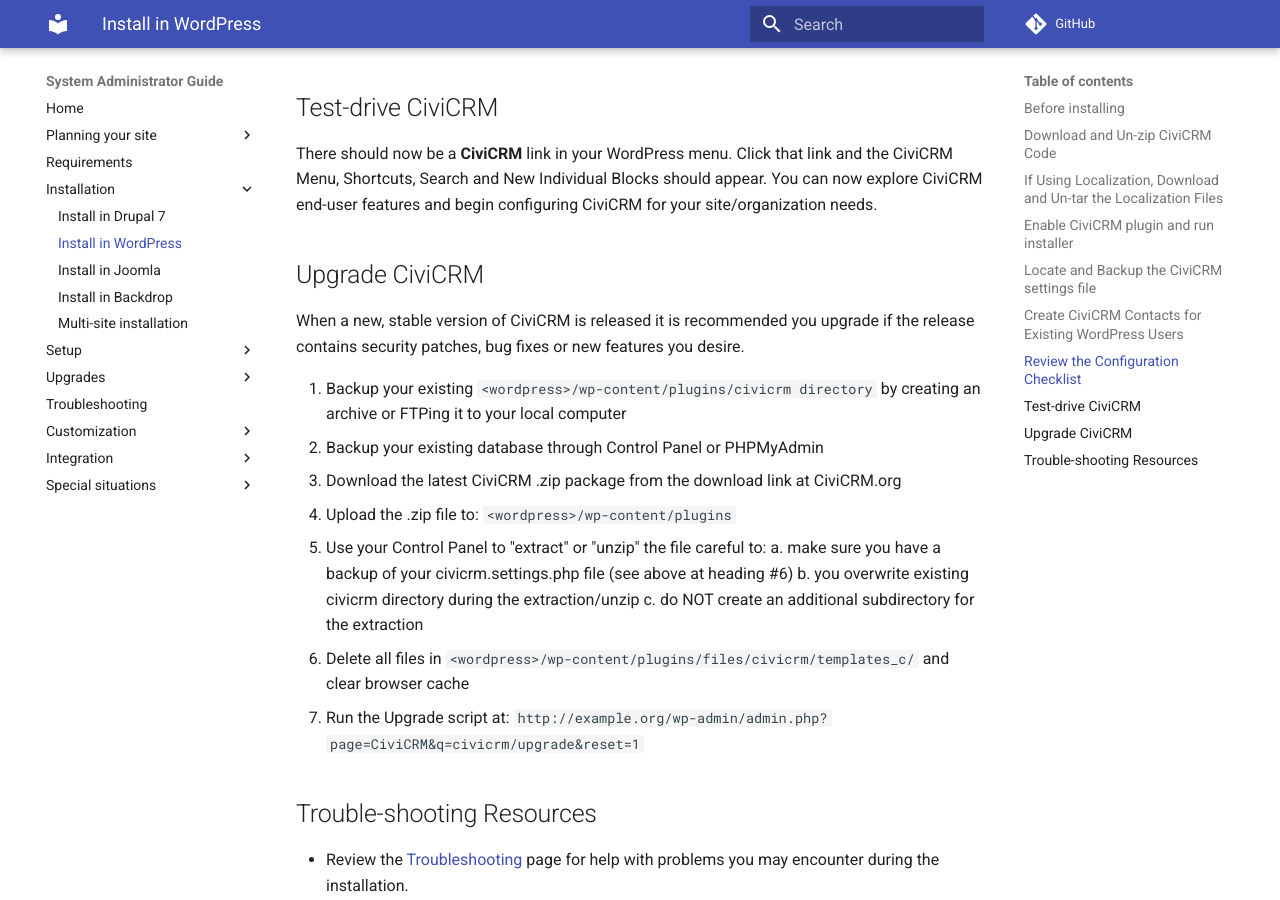
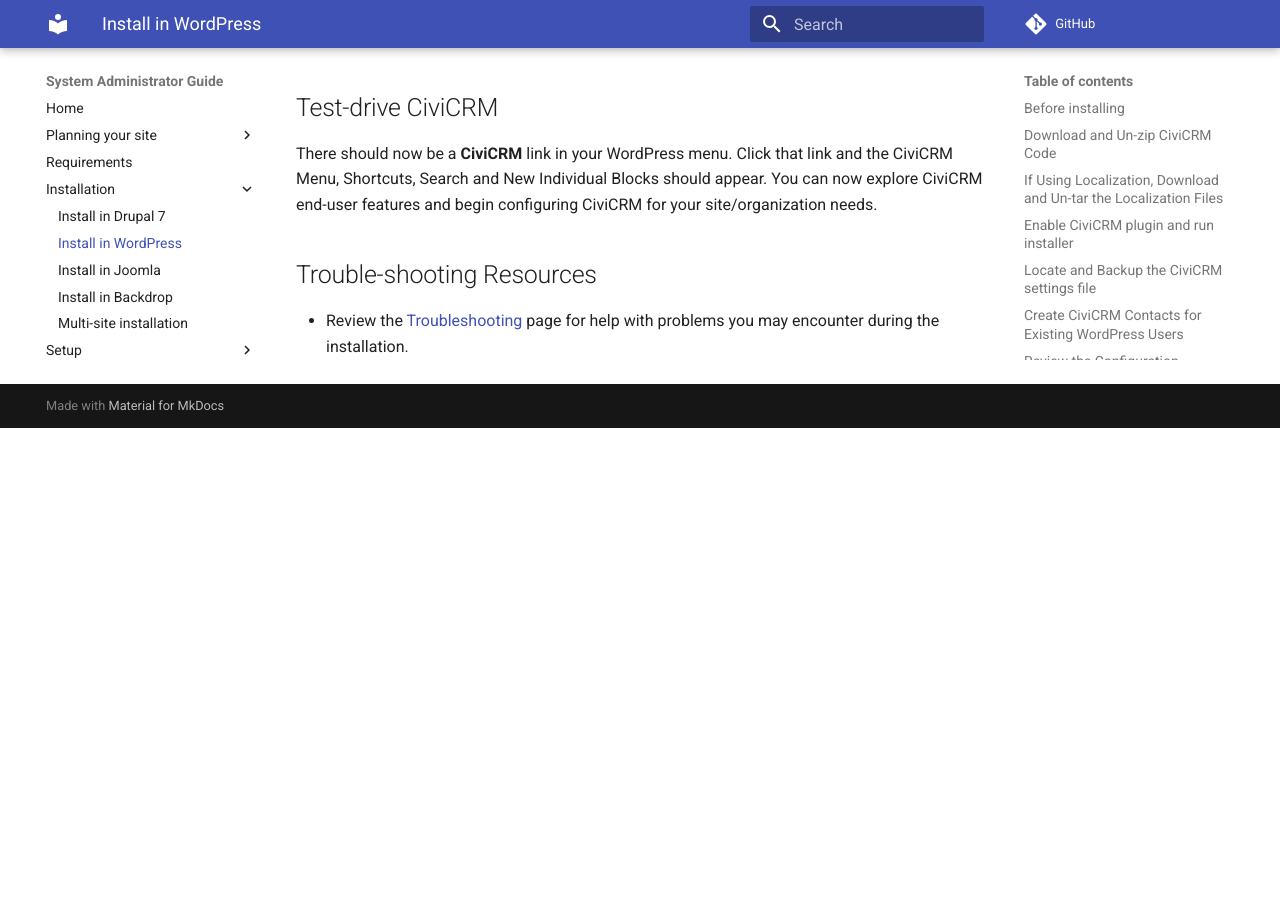
Before and after one commit to civicrm/civicrm-sysadmin-guide, an MkDocs documentation site: the page built from docs/install/wordpress.md, in a window 1280 px wide and 900 px high, scrolled down 4881 px. Built offline with MkDocs 1.6.1 and Material for MkDocs 9.7.7, drawn with Linux system fonts in a browser that asks for light colours; comment, search, counter and statistics services are not loaded; old or Windows-style settings are respelled for this version of MkDocs; after the commit the page ends 5309 px from its top, so only the background shows below that.

Commit message:
Remove upgrade instructions from install section

```diff
--- a/docs/install/wordpress.md
+++ b/docs/install/wordpress.md
@@ -147,21 +147,6 @@ The **Configuration Checklist** provides a convenient way to work through the se
 
 There should now be a **CiviCRM** link in your WordPress menu. Click that link and the CiviCRM Menu, Shortcuts, Search and New Individual Blocks should appear. You can now explore CiviCRM end-user features and begin configuring CiviCRM for your site/organization needs.
 
-## Upgrade CiviCRM
-
-When a new, stable version of CiviCRM is released it is recommended you upgrade if the release contains security patches, bug fixes or new features you desire.
-
-1. Backup your existing `<wordpress>/wp-content/plugins/civicrm directory` by creating an archive or FTPing it to your local computer
-  1. Backup your existing database through Control Panel or PHPMyAdmin
-  1. Download the latest CiviCRM .zip package from the download link at CiviCRM.org
-  1. Upload the .zip file to: `<wordpress>/wp-content/plugins`
-  1. Use your Control Panel to "extract" or "unzip" the file careful to:
- a. make sure you have a backup of your civicrm.settings.php file (see above at heading #6)
- b. you overwrite existing civicrm directory during the extraction/unzip
- c. do NOT create an additional subdirectory for the extraction
-  1. Delete all files in `<wordpress>/wp-content/plugins/files/civicrm/templates_c/` and clear browser cache
-  1. Run the Upgrade script at: `http://example.org/wp-admin/admin.php?page=CiviCRM&q=civicrm/upgrade&reset=1`
-
 ## Trouble-shooting Resources {:#troubleshooting}
 
 * Review the [Troubleshooting](/troubleshooting.md) page for help with problems you may encounter during the installation.
```
